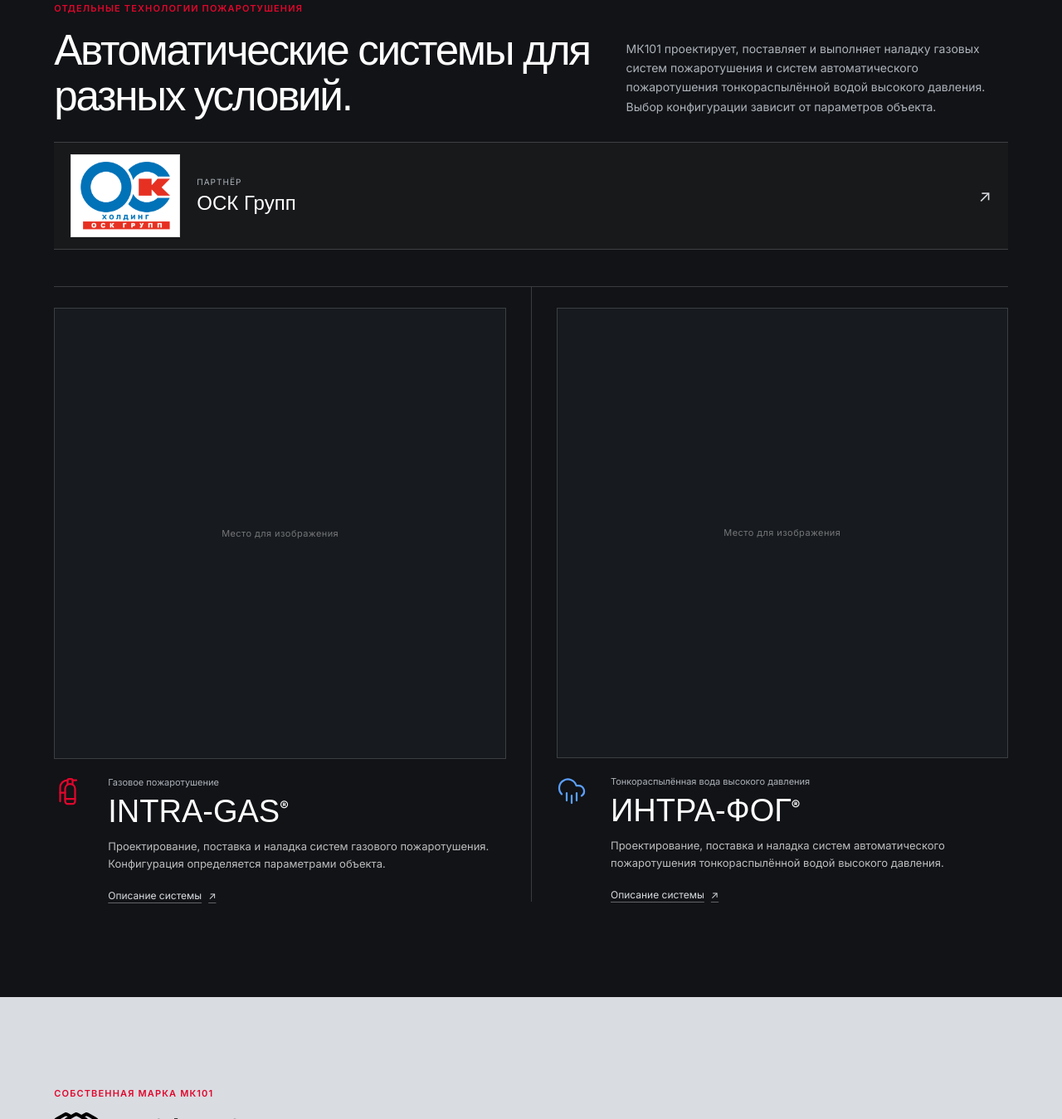
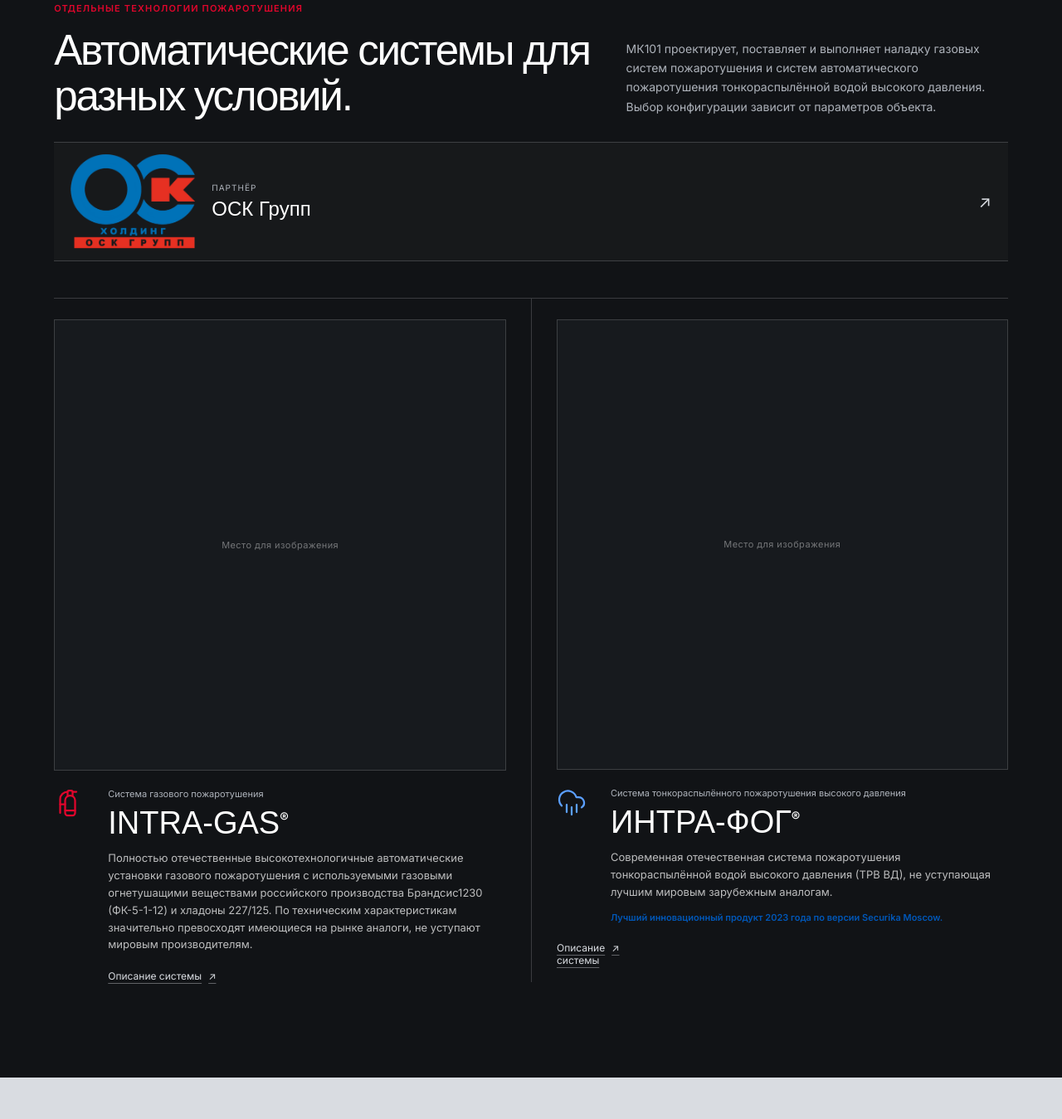
Before and after one commit to gevget/pyroflex, a plain HTML site: page mk101/copy.html in a window 1280 px wide. Shown: the part 3181-4530 px from the top of the page at 83% size. Drawn offline with Linux system fonts and the light colour scheme.

Commit message:
Publish standalone Pyroflex website

```diff
--- a/mk101/assets/css/mk101.css
+++ b/mk101/assets/css/mk101.css
@@ -316,12 +316,9 @@ a:focus-visible, summary:focus-visible { outline: 2px solid var(--mk-red); outli
 }
 .mk-page--copy .mk-extinguishing__partner > img {
   display: block;
-  width: 132px;
-  height: 100px;
-  flex: 0 0 auto;
-  padding: 8px;
-  border: 1px solid rgba(0,0,0,.12);
-  background: #fff;
+  width: 150px;
+  height: 114px;
+  flex: 0 0 150px;
   object-fit: contain;
 }
 .mk-page--copy .mk-extinguishing__partner-copy { display: grid; gap: 6px; }
@@ -354,10 +351,18 @@ a:focus-visible, summary:focus-visible { outline: 2px solid var(--mk-red); outli
 }
 .mk-page--copy .mk-extinguishing__image-slot span { padding: 16px; font-size: 11px; letter-spacing: .04em; }
 .mk-page--copy .mk-extinguishing__item > img { grid-row: 2 / 6; }
+.mk-page--copy .mk-extinguishing__award {
+  grid-column: 2;
+  margin-top: 12px;
+  color: var(--mk-blue);
+  font-size: 11px;
+  font-weight: 600;
+  line-height: 1.55;
+}
 
 @media (max-width: 560px) {
   .mk-page--copy .mk-extinguishing__partner { min-height: 0; gap: 14px; margin-bottom: 34px; padding: 12px; }
-  .mk-page--copy .mk-extinguishing__partner > img { width: 102px; height: 78px; padding: 6px; }
+  .mk-page--copy .mk-extinguishing__partner > img { width: 104px; height: 79px; flex-basis: 104px; }
   .mk-page--copy .mk-extinguishing__partner-arrow { font-size: 17px; }
 }
 
--- a/mk101/copy.html
+++ b/mk101/copy.html
@@ -148,8 +148,8 @@
           <span class="mk-extinguishing__partner-arrow" aria-hidden="true">↗</span>
         </a>
         <div class="mk-extinguishing__list">
-          <article class="mk-extinguishing__item"><div class="mk-extinguishing__image-slot" aria-hidden="true"><span>Место для изображения</span></div><img src="public/icons/fire-extinguisher.svg" alt="" aria-hidden="true" width="36" height="36"><p>Газовое пожаротушение</p><h3>INTRA-GAS<sup>®</sup></h3><span>Проектирование, поставка и наладка систем газового пожаротушения. Конфигурация определяется параметрами объекта.</span><a href="https://holding.oskgroup.ru/solutions/gasovoe-pozharotushenie/" target="_blank" rel="noopener noreferrer">Описание системы <span aria-hidden="true">↗</span></a></article>
-          <article class="mk-extinguishing__item"><div class="mk-extinguishing__image-slot" aria-hidden="true"><span>Место для изображения</span></div><img src="public/icons/cloud-rain.svg" alt="" aria-hidden="true" width="36" height="36"><p>Тонкораспылённая вода высокого давления</p><h3>ИНТРА-ФОГ<sup>®</sup></h3><span>Проектирование, поставка и наладка систем автоматического пожаротушения тонкораспылённой водой высокого давления.</span><a href="https://intra-fog.ru/" target="_blank" rel="noopener noreferrer">Описание системы <span aria-hidden="true">↗</span></a></article>
+          <article class="mk-extinguishing__item"><div class="mk-extinguishing__image-slot" aria-hidden="true"><span>Место для изображения</span></div><img src="public/icons/fire-extinguisher.svg" alt="" aria-hidden="true" width="36" height="36"><p>Система газового пожаротушения</p><h3>INTRA-GAS<sup>®</sup></h3><span>Полностью отечественные высокотехнологичные автоматические установки газового пожаротушения с используемыми газовыми огнетушащими веществами российского производства Брандсис1230 (ФК-5-1-12) и хладоны 227/125. По техническим характеристикам значительно превосходят имеющиеся на рынке аналоги, не уступают мировым производителям.</span><a href="https://holding.oskgroup.ru/solutions/gasovoe-pozharotushenie/" target="_blank" rel="noopener noreferrer">Описание системы <span aria-hidden="true">↗</span></a></article>
+          <article class="mk-extinguishing__item"><div class="mk-extinguishing__image-slot" aria-hidden="true"><span>Место для изображения</span></div><img src="public/icons/cloud-rain.svg" alt="" aria-hidden="true" width="36" height="36"><p>Система тонкораспылённого пожаротушения высокого давления</p><h3>ИНТРА-ФОГ<sup>®</sup></h3><span>Современная отечественная система пожаротушения тонкораспылённой водой высокого давления (ТРВ ВД), не уступающая лучшим мировым зарубежным аналогам.</span><small class="mk-extinguishing__award">Лучший инновационный продукт 2023 года по версии Securika Moscow.</small><a href="https://intra-fog.ru/" target="_blank" rel="noopener noreferrer">Описание системы <span aria-hidden="true">↗</span></a></article>
         </div>
       </div>
     </section>
```
